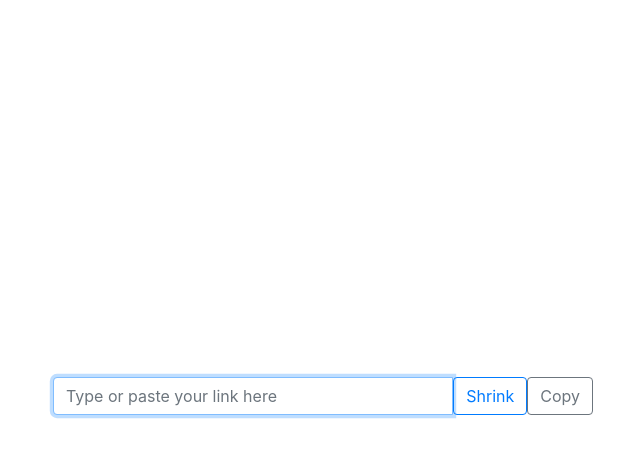
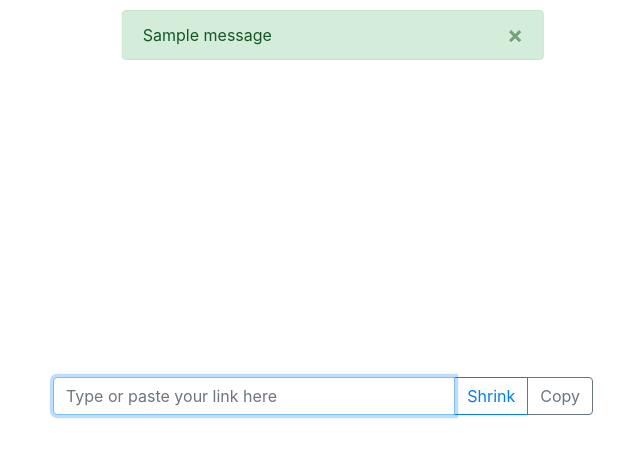
Before and after one commit to imxela/linkshrink-app, a Flask app: page / in a window 1280 px wide. Shown: the top 458 px of the page, without its empty margins (317-957 px from the left). Run offline with Flask 2, Linux system fonts and the light colour scheme; one stand-in notice (Sample message) is shown; some libraries are stand-ins or nearby versions.

Commit message:
Add error messages to front-end

```diff
--- a/linkshrink/static/style.css
+++ b/linkshrink/static/style.css
@@ -5,4 +5,14 @@
 
 html, body, .container {
     height: 100%;
+    width: 100%;
 }
+
+#alert-message {
+    margin: 10px;
+    position: fixed;
+    top: 0;
+    left: 50%;
+    width: 33%;
+    transform: translateX(-50%);
+}
--- a/linkshrink/templates/index.html
+++ b/linkshrink/templates/index.html
@@ -8,22 +8,39 @@
 
         <link rel="stylesheet" href="https://maxcdn.bootstrapcdn.com/bootstrap/4.0.0/css/bootstrap.min.css" integrity="sha384-Gn5384xqQ1aoWXA+058RXPxPg6fy4IWvTNh0E263XmFcJlSAwiGgFAW/dAiS6JXm" crossorigin="anonymous">
 
+        <link href="{{ url_for('static', filename='style.css') }}" rel="stylesheet">
+    </head>
+
     <body>
+        {% for category, message in get_flashed_messages(with_categories=true) %}
+        <div id="alert-message">
+            <div>
+                <div class="alert alert-{{ category }} alert-fixed alert-dismissible fade show" role="alert">
+                    {{ message }}
+
+                    <button type="button" class="close" data-dismiss="alert" aria-label="Close">
+                        <span aria-hidden="true">&times;</span>
+                    </button>
+                </div>
+            </div>
+        </div>
+        {% endfor %}
         <div class="container form-container">
             <div class="row h-100 align-items-center">
                 <div class="col-md-6 mx-auto my-auto">
                     <form action="{{ url_for('index_route') }}" method="post">
                         <div class="input-group mb-2">
-                        <input type="url" name="url-input" class="form-control url-input" placeholder="Type or paste your link here" value="{{ url_input_value }}" aria-label="url_input" aria-describedby="button-addon1" autocomplete="off" autofocus>
-                        <button class="btn btn-outline-primary" type="submit" id="button-addon1">Shrink</button>
-                        <button class="btn btn-outline-secondary copy-link-button" type="button" id="button-addon2">Copy</button>
+                            <input type="url" name="url-input" class="form-control url-input" placeholder="Type or paste your link here" value="{{ url_input_value }}" aria-label="url_input" aria-describedby="basic-addon2" autocomplete="off" autofocus>
+                            <div class="input-group-append">
+                                <button class="btn btn-outline-primary" type="submit">Shrink</button>
+                                <button class="btn btn-outline-secondary copy-link-button" type="button">Copy</button>
+                            </div>
                         </div>
                     </form>
-        <link href="{{ url_for('static', filename='style.css') }}" rel="stylesheet">
                 </div>
             </div>
         </div>
-</body>
+
         <script src="{{url_for('static', filename='copy.js')}}"></script>
 
         <script src="https://code.jquery.com/jquery-3.2.1.slim.min.js" integrity="sha384-KJ3o2DKtIkvYIK3UENzmM7KCkRr/rE9/Qpg6aAZGJwFDMVNA/GpGFF93hXpG5KkN" crossorigin="anonymous"></script>
```
Lines whose indentation alone changed are shown as unchanged.
